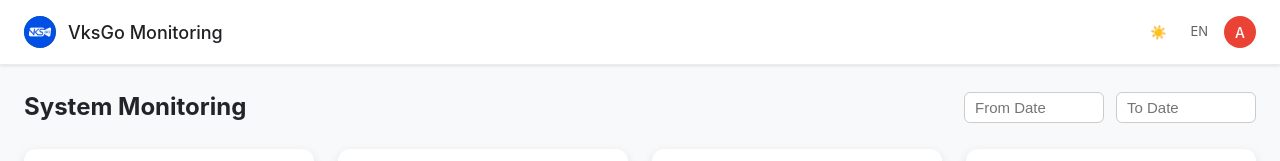
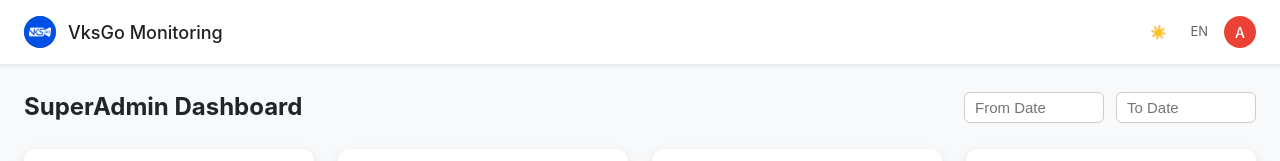
Before and after one commit to Anasxon7/vks_m, a plain HTML site: page index.html in a window 1280 px wide. Shown: the top 161 px of the page. Drawn offline with nearby package versions, Linux system fonts and the light colour scheme.

Commit message:
Update index.html

```diff
--- a/index.html
+++ b/index.html
@@ -27,7 +27,7 @@
     <div class="dashboard">
         <div class="page-header">
             <div class="header-text">
-                <h1 class="page-title">System Monitoring</h1>
+                <h1 class="page-title">SuperAdmin Dashboard</h1>
             </div>
             <div class="date-range">
                 <input type="text" id="fromDate" placeholder="From Date" readonly>
```
